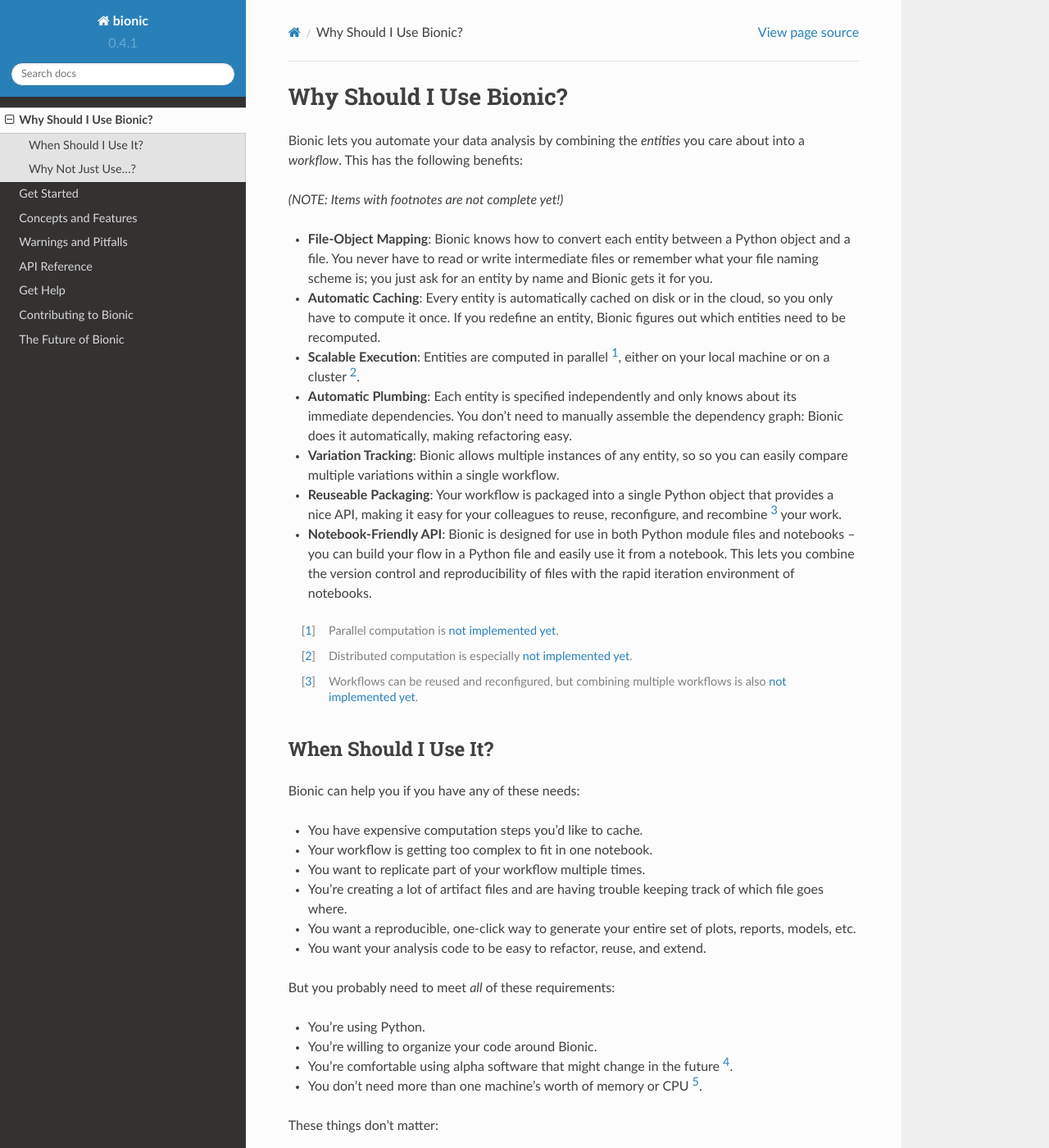
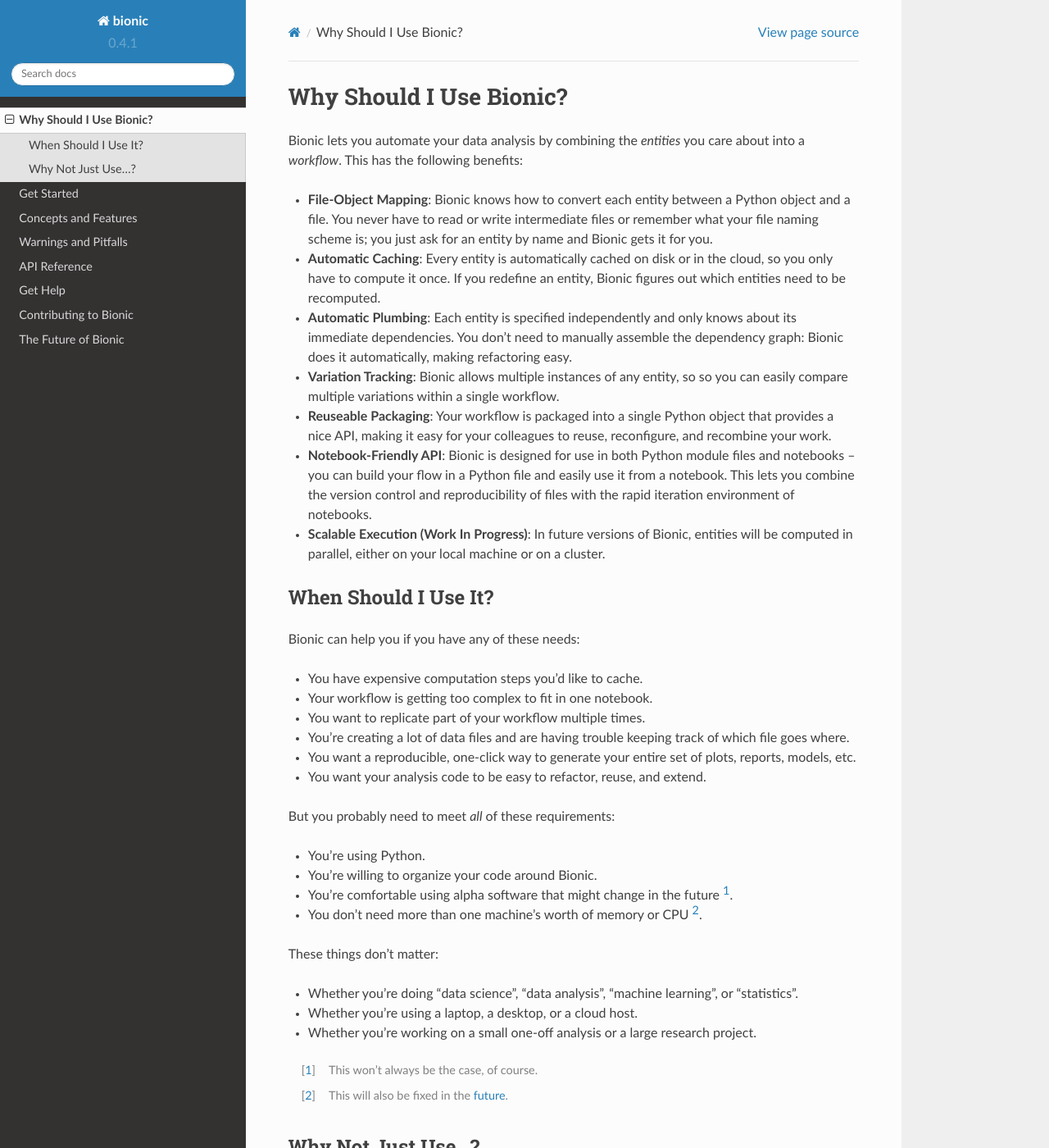
Before and after one commit to square/bionic, a Sphinx documentation site: the page built from docs/what.rst, in a window 1280 px wide and 1400 px high. Shown: the whole window at 82% size. Built offline with Sphinx 7.4.7 and the Read the Docs theme 2.0.0, drawn with Linux system fonts in a browser that asks for light colours.

Commit message:
Update docs now that flow merging is ready
Removed sentence saying that flow merging isn't available yet -- it is!

Also:
- Removed reference to nonexistent directory in docs/conf.py
- Tweaked some more wording in the docs

```diff
--- a/docs/conf.py
+++ b/docs/conf.py
@@ -92,7 +92,7 @@
 # Add any paths that contain custom static files (such as style sheets) here,
 # relative to this directory. They are copied after the builtin static files,
 # so a file named "default.css" will overwrite the builtin "default.css".
-html_static_path = ['_static']
+html_static_path = []
 
 # Custom sidebar templates, must be a dictionary that maps document names
 # to template names.
--- a/docs/what.rst
+++ b/docs/what.rst
@@ -4,8 +4,6 @@
 
 Bionic lets you automate your data analysis by combining the *entities* you
 care about into a *workflow*.  This has the following benefits:
-
-*(NOTE: Items with footnotes are not complete yet!)*
 
 * **File-Object Mapping**: Bionic knows how to convert each entity between
   a Python object and a file.  You never have to read or write intermediate files
@@ -14,8 +12,6 @@
 * **Automatic Caching**: Every entity is automatically cached on disk
   or in the cloud, so you only have to compute it once.  If you
   redefine an entity, Bionic figures out which entities need to be recomputed.
-* **Scalable Execution**: Entities are computed in parallel [#f_parallel]_,
-  either on your local machine or on a cluster [#f_distributed]_.
 * **Automatic Plumbing**: Each entity is specified independently and only knows
   about its immediate dependencies.  You don't need to manually assemble the
   dependency graph: Bionic does it automatically, making refactoring easy.
@@ -23,21 +19,13 @@
   so you can easily compare multiple variations within a single workflow.
 * **Reuseable Packaging**: Your workflow is packaged into a single Python
   object that provides a nice API, making it easy for your colleagues to reuse,
-  reconfigure, and recombine [#f_combine]_ your work.
+  reconfigure, and recombine your work.
 * **Notebook-Friendly API**: Bionic is designed for use in both Python module
   files and notebooks -- you can build your flow in a Python file and easily
   use it from a notebook.  This lets you combine the version control and
   reproducibility of files with the rapid iteration environment of notebooks.
-
-.. [#f_parallel] Parallel computation is `not implemented yet
-  <future.rst#local-parallelization>`__.
-
-.. [#f_distributed] Distributed computation is especially `not implemented yet
-  <future.rst#distributed-computation>`__.
-
-.. [#f_combine] Workflows can be reused and reconfigured, but combining
-  multiple workflows is also `not implemented yet
-  <future.rst#flow-merging-and-nesting>`__.
+* **Scalable Execution (Work In Progress)**: In future versions of Bionic, entities
+  will be computed in parallel, either on your local machine or on a cluster.
 
 When Should I Use It?
 ---------------------
@@ -50,7 +38,7 @@
 
 * You want to replicate part of your workflow multiple times.
 
-* You're creating a lot of artifact files and are having trouble keeping track
+* You're creating a lot of data files and are having trouble keeping track
   of which file goes where.
 
 * You want a reproducible, one-click way to generate your entire set of plots,
```
